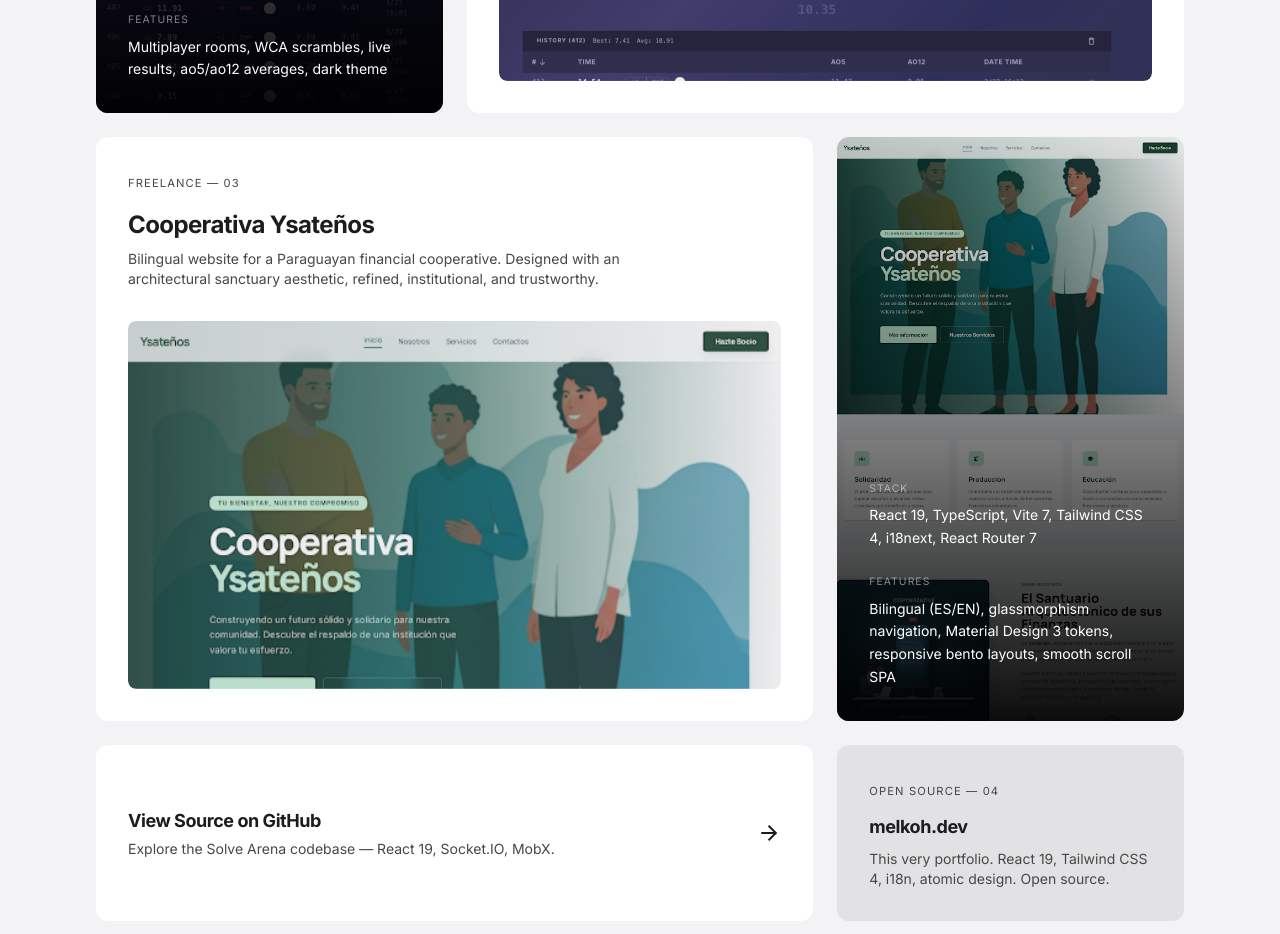
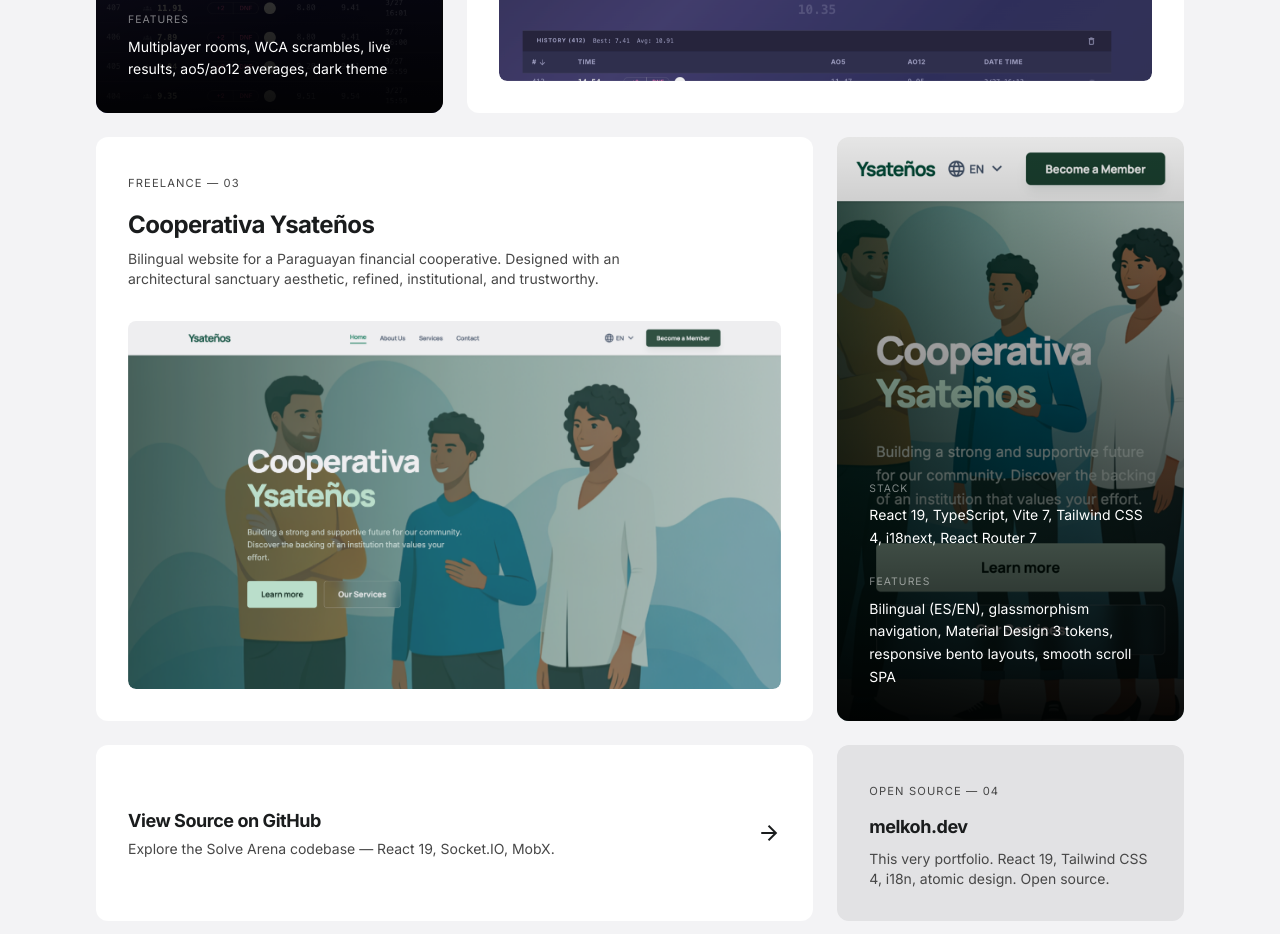
Before and after one commit to Melkoh02/melkoh.dev, a React (Vite) app: page / in a window 1280 px wide. Shown: the part 2060-2994 px from the top of the page. Built offline with nearby package versions, Linux system fonts and the light colour scheme.

Commit message:
Update coop-ysa images

```diff
--- a/src/components/organisms/BentoGrid.tsx
+++ b/src/components/organisms/BentoGrid.tsx
@@ -6,6 +6,7 @@
 import mango02 from "../../assets/mango_02.png";
 import mango03 from "../../assets/mango_03.png";
 import coopYsaImg from "../../assets/coop_ysa_01.png";
+import coopYsaBg from "../../assets/coop_ysa_02.png";
 
 const SOLVE_ARENA_URL = "https://melkoh02.github.io/solve-arena/";
 const SOLVE_ARENA_REPO = "https://github.com/Melkoh02/solve-arena";
@@ -175,7 +176,7 @@
         {/* Coop Ysateños Details Card */}
         <div className="md:col-span-4 rounded-xl flex flex-col justify-end relative overflow-hidden group hover:shadow-lg transition-all duration-300">
           <img
-            src={coopYsaImg}
+            src={coopYsaBg}
             alt=""
             className="absolute inset-0 w-full h-full object-cover object-top group-hover:scale-105 transition-transform duration-500"
           />
```
Also changed, not shown: src/assets/coop_ysa_01.png, src/assets/coop_ysa_02.png (added).
